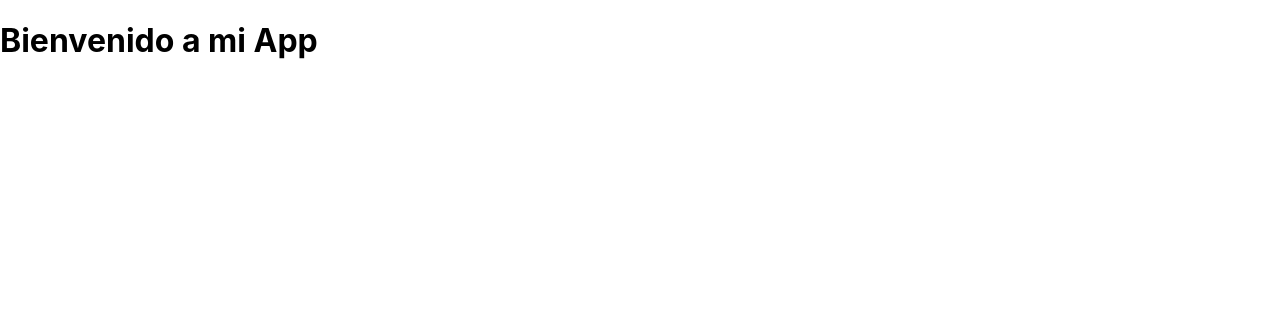
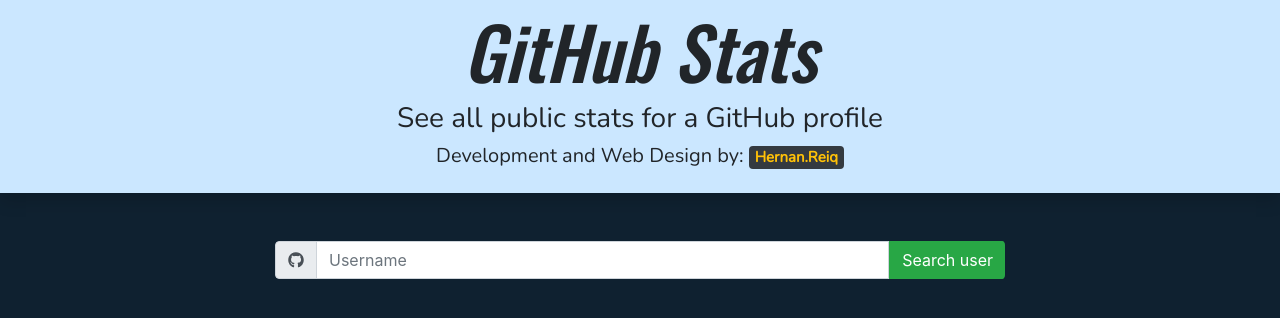
Before and after one commit to hernanreiq/GitHub-Stats, a React (Create React App) app: page / in a window 1280 px wide. Shown: the top 318 px of the page. Built offline with nearby package versions, Linux system fonts and the light colour scheme.

Commit message:
Maquetación y estilos del Header y parte del Main

```diff
--- a/src/App.jsx
+++ b/src/App.jsx
@@ -1,9 +1,11 @@
 import React, { Component } from "react";
+import "bootstrap/dist/css/bootstrap.min.css";
+import Router from "./router/router";
 
 class App extends Component {
   render() {
     return (
-      <h1>Bienvenido a mi App</h1>
+      <Router />
     )
   }
 }
--- a/src/css/index.css
+++ b/src/css/index.css
@@ -1,3 +1,4 @@
+@import url('https://fonts.googleapis.com/css2?family=Nunito:wght@300&family=Oswald:wght@500&display=swap');
 body {
   margin: 0;
   font-family: -apple-system, BlinkMacSystemFont, 'Segoe UI', 'Roboto', 'Oxygen',
@@ -5,4 +6,17 @@
     sans-serif;
   -webkit-font-smoothing: antialiased;
   -moz-osx-font-smoothing: grayscale;
+  background-color: rgb(15, 33, 48) !important;
 }
+header {
+  background-color: rgb(203, 231, 255);
+}
+h1 {
+  font-family: 'Oswald', sans-serif;
+}
+p, h3 {
+  font-family: 'Nunito', sans-serif;
+}
+.input-group {
+  overflow: hidden;
+}
--- /dev/null
+++ b/src/router/router.jsx
@@ -0,0 +1,19 @@
+import React, { Component } from "react";
+import { BrowserRouter, Route, Switch } from "react-router-dom";
+import Header from "../views/partials/header";
+import Index from "../views";
+
+class Router extends Component {
+    render() {
+        return (
+            <BrowserRouter>
+                <Header />
+                <Switch>
+                    <Route exact path="/" component={Index} />
+                </Switch>
+            </BrowserRouter>
+        )
+    }
+}
+
+export default Router;
--- /dev/null
+++ b/src/views/index.jsx
@@ -0,0 +1,33 @@
+import React, { Component } from "react";
+import { FontAwesomeIcon } from '@fortawesome/react-fontawesome';
+import { faGithub } from "@fortawesome/free-brands-svg-icons";
+
+class Index extends Component {
+    render() {
+        return (
+            <React.Fragment>
+                <main>
+                    <div className="container">
+                        <div className="row">
+                            <div className="col-md-8 offset-md-2 my-5">
+                                <div className="input-group mb-3 rounded">
+                                    <div className="input-group-prepend shadow">
+                                        <span className="input-group-text" id="username">
+                                            <FontAwesomeIcon icon={faGithub} />
+                                        </span>
+                                    </div>
+                                    <input type="text" className="form-control" placeholder="Username" aria-label="Username" aria-describedby="username" />
+                                    <div className="input-group-prepend">
+                                        <button className="btn btn-success">Search user</button>
+                                    </div>
+                                </div>
+                            </div>
+                        </div>
+                    </div>
+                </main>
+            </React.Fragment>
+        )
+    }
+}
+
+export default Index;
--- /dev/null
+++ b/src/views/partials/header.jsx
@@ -0,0 +1,19 @@
+import React, { Component } from "react";
+
+class Header extends Component {
+    render() {
+        return(
+            <React.Fragment>
+                <header className="shadow">
+                    <div className="container text-center pt-2 pb-3">
+                        <h1 className="display-3"><i>GitHub Stats</i></h1>
+                        <h3>See all public stats for a GitHub profile</h3>
+                        <p className="h5">Development and Web Design by: <span className="badge badge-dark"><a href="https://bit.ly/hernanreiq" target="_blank" rel="noreferrer" className="text-decoration-none text-warning">Hernan.Reiq</a></span></p>
+                    </div>
+                </header>
+            </React.Fragment>
+        )
+    }
+}
+
+export default Header;
```
Also changed, not shown: package.json (+7 -0 lines), 1 other file (tests, documents, lock files or other folders).
